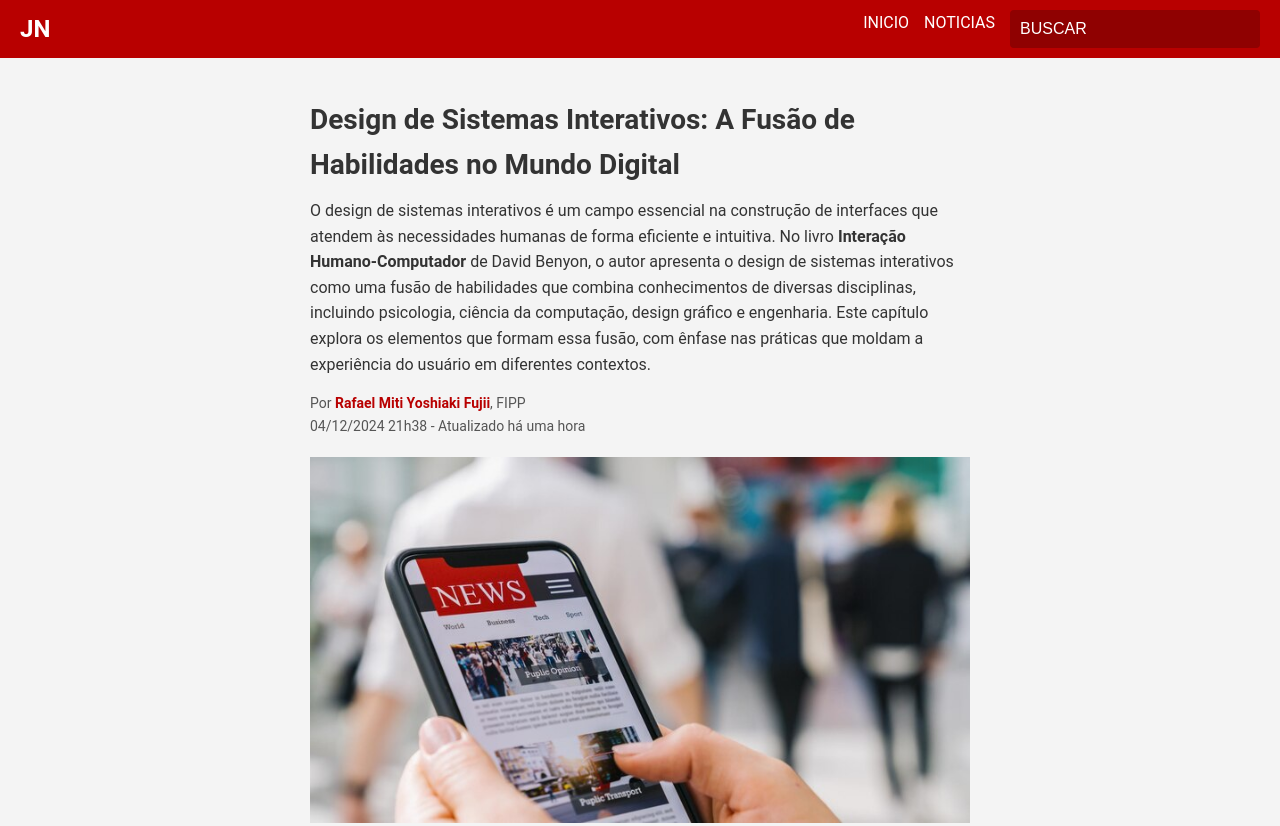
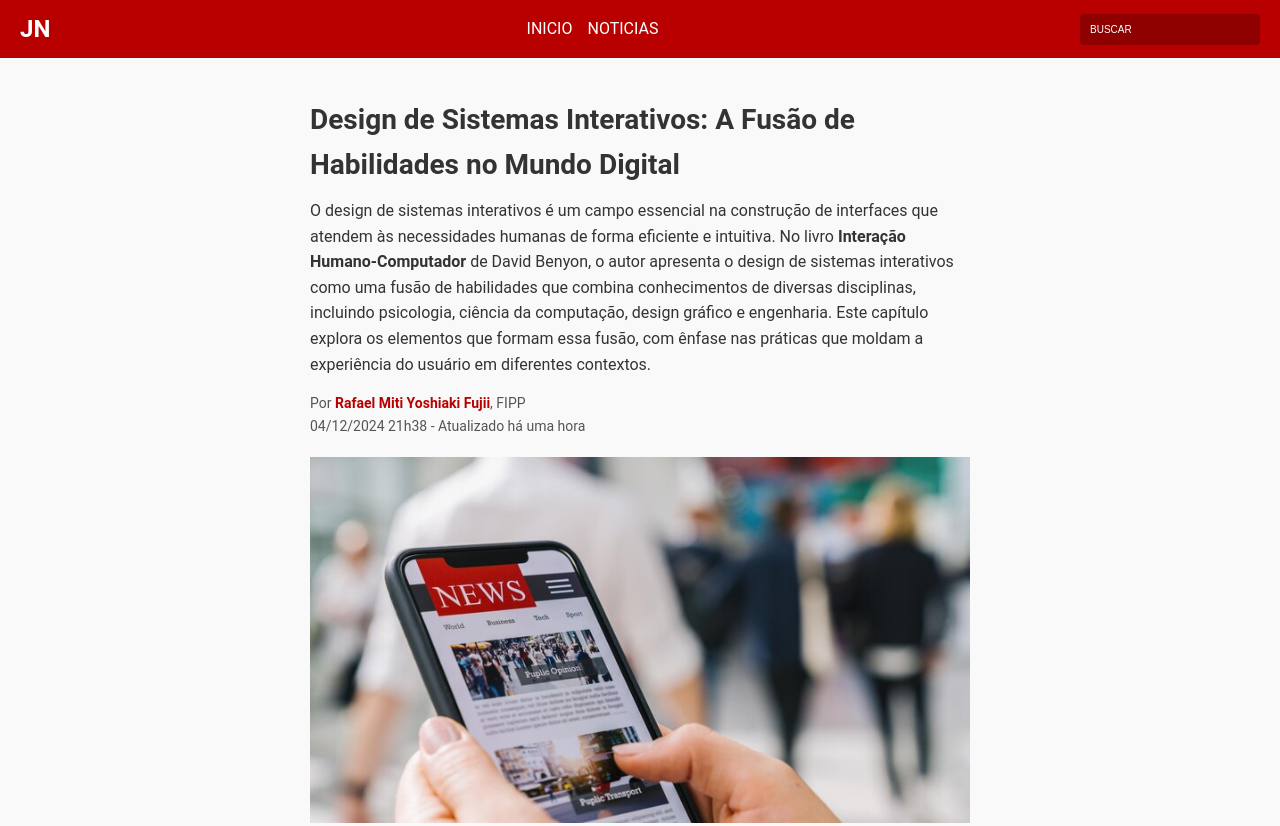
Before and after one commit to Yoshiaki97/IHM-TRABALHO, a plain HTML site: page index.html in a window 1280 px wide. Shown: the top 826 px of the page. Drawn offline with Linux system fonts and the light colour scheme.

Commit message:
Add files via upload

```diff
--- a/estilo.css
+++ b/estilo.css
@@ -10,7 +10,7 @@
 body {
   font-family: 'Roboto', sans-serif;
   line-height: 1.6;
-    background-color: #f4f4f4;
+  background-color: #f9f9f9;
   color: #333;
 }
 
@@ -32,6 +32,7 @@
 .header .logo {
   font-size: 24px;
   font-weight: bold;
+  width: 100px;
 }
 
 
@@ -83,6 +84,7 @@
 }
 
 .header .menu {
+  justify-content: space-between;
   list-style: none;
   display: flex;
 }
@@ -195,8 +197,8 @@
 
 .search-field {
   padding: 10px;
-    font-size: 16px;
-    width: 250px;
+  font-size: 10px;
+  width: 180px;
   border: 0px solid #ccc;
   border-radius: 4px;
   background-color: #8f0101;
@@ -213,7 +215,7 @@
 }
 footer {
   margin: 0 auto;
-    background-color: #f9f9f9;
+  background-color: #f4f4f4;
   padding: 20px 40px;
   border-top: 1px solid #e0e0e0;
   font-family: Arial, sans-serif;
--- a/index.html
+++ b/index.html
@@ -14,11 +14,11 @@
         <ul class="menu">
           <li><a href="#">INICIO</a></li>
           <li><a href="#">NOTICIAS</a></li>
-          <form id="search-form" action="/search" method="get">
-            <input type="text" name="q" placeholder="BUSCAR" class="search-field" id="search-input" onfocus="mudaCorFocus(this)" onblur="mudaCorBlur(this)">
-          </form>
         </ul>
       </nav>
+      <form id="search-form" action="/search" method="get">
+        <input type="text" name="q" placeholder="BUSCAR" class="search-field" id="search-input" onfocus="mudaCorFocus(this)" onblur="mudaCorBlur(this)">
+      </form>
     </div>
   </header>
 
@@ -29,11 +29,11 @@
         <ul class="menu">
           <li><a href="#">INICIO</a></li>
           <li><a href="#">NOTICIAS</a></li>
-          <form id="search-form-fixed" action="/search" method="get">
-            <input type="text" name="q" placeholder="BUSCAR" class="search-field" id="search-input" onfocus="mudaCorFocus(this)" onblur="mudaCorBlur(this)">
-          </form>
         </ul>
       </nav>
+      <form id="search-form-fixed" action="/search" method="get">
+        <input type="text" name="q" placeholder="BUSCAR" class="search-field" id="search-input" onfocus="mudaCorFocus(this)" onblur="mudaCorBlur(this)">
+      </form>
     </div>
   </header>
 
```
Lines whose indentation alone changed are shown as unchanged.
